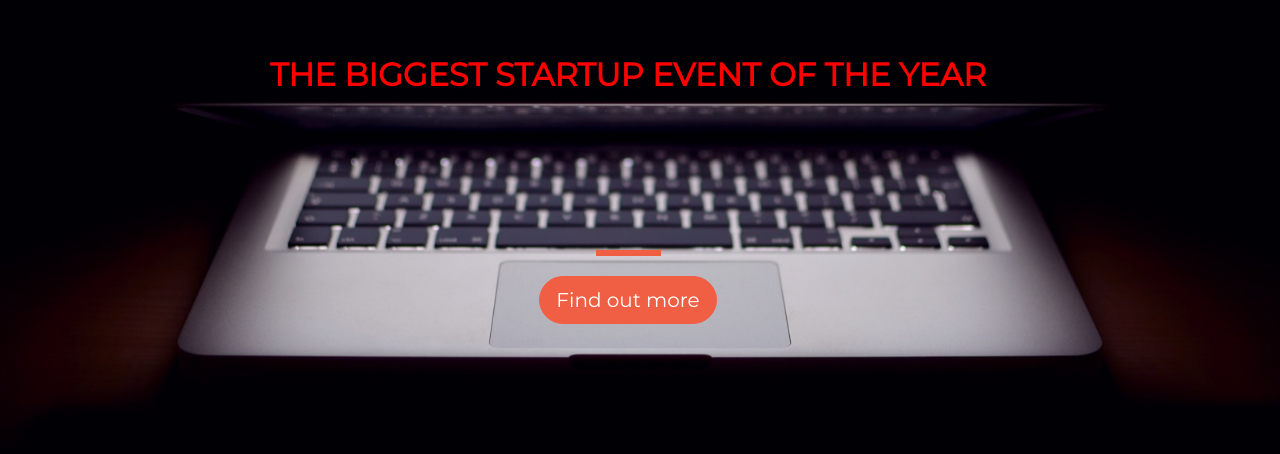
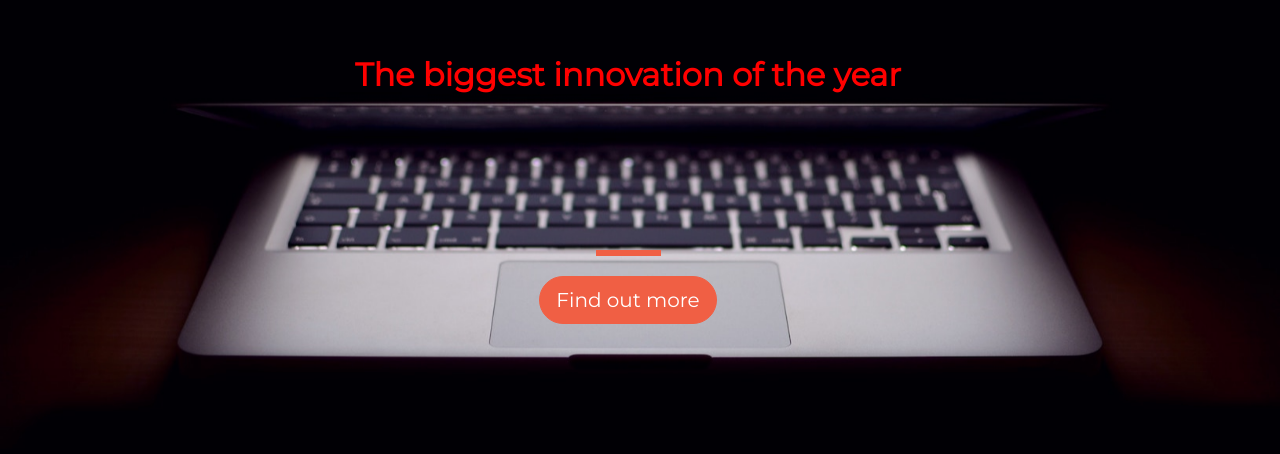
Before and after one commit to JeffreyAdu/Startup-of-the-year, a plain HTML site: page index.html in a window 1280 px wide. Shown: the part 210-664 px from the top of the page. Drawn offline with nearby package versions, Linux system fonts and the light colour scheme.

Commit message:
Heading updated

```diff
--- a/index.html
+++ b/index.html
@@ -22,7 +22,7 @@
       <div class="row col-12" >
         <header class= "text-center">
          <div>
-           <h2><strong> THE BIGGEST STARTUP EVENT OF THE YEAR </strong></h2>
+           <h2><strong> The biggest innovation of the year </strong></h2>
          </div>
         </header>
         <section class="text-center">
```
